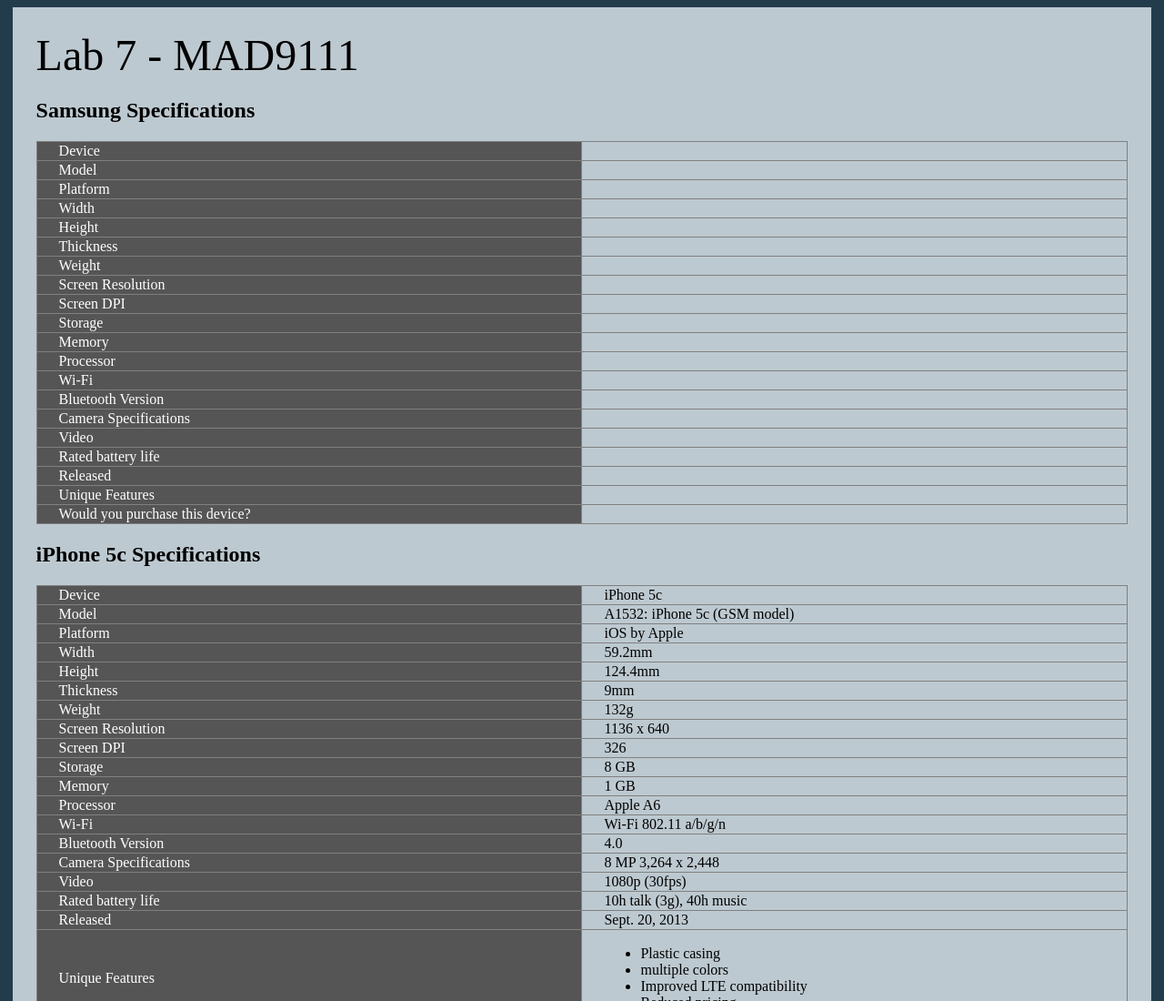
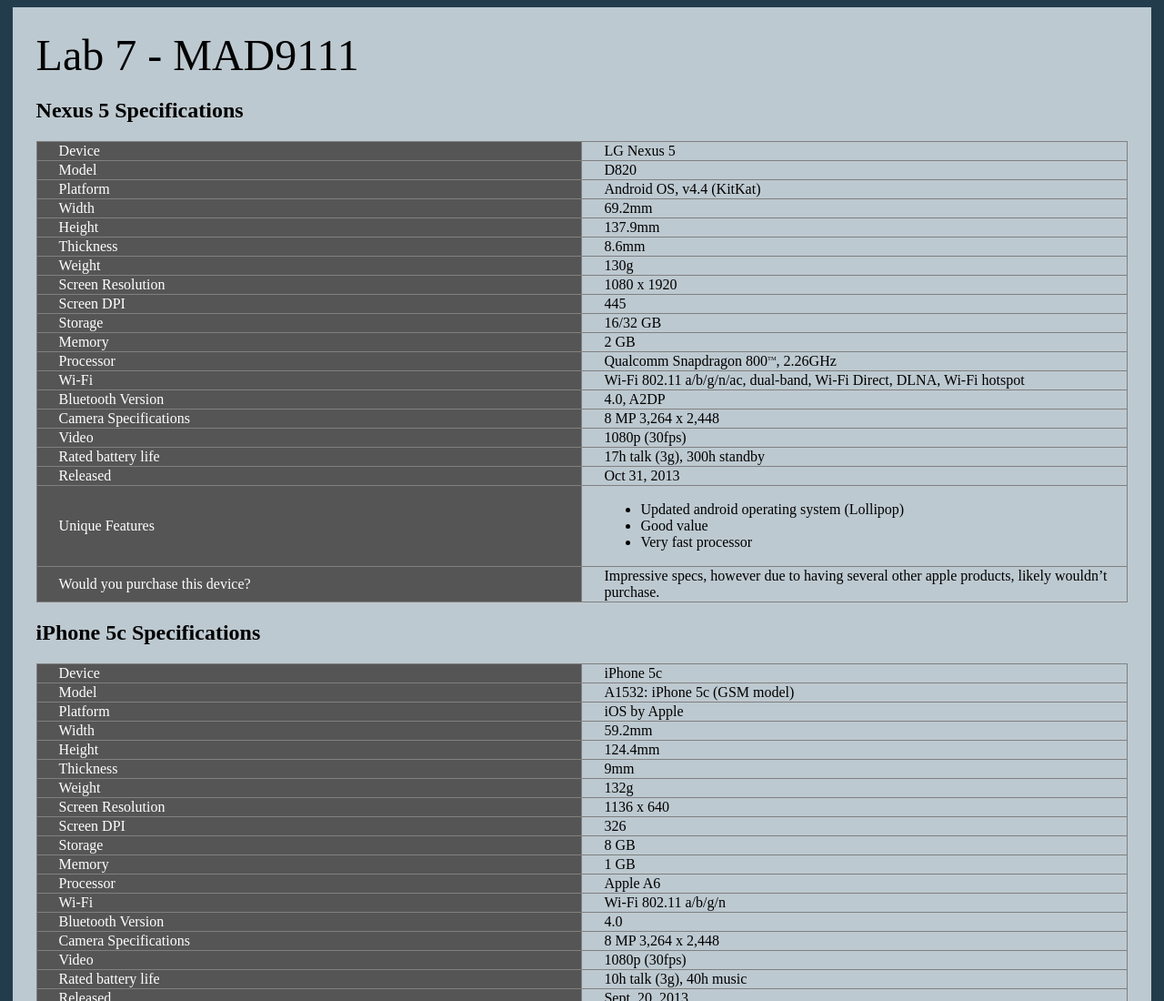
Before and after one commit to show0017/mad9111-lab7, a plain HTML site: page index.html in a window 1280 px wide. Shown: the top 1100 px of the page at 91% size. Drawn offline with Linux system fonts and the light colour scheme.

Commit message:
updated version
now with smaller tm

```diff
--- a/css/style.css
+++ b/css/style.css
@@ -29,3 +29,7 @@
 .table-device-info td:nth-child(2){
     padding-left: 2%;
 }
+
+.tmsmaller{
+    font-size: 0.4rem;
+}
--- a/index.html
+++ b/index.html
@@ -10,87 +10,91 @@
 <body>
     <div class="wrapper">
         <header>Lab 7 - MAD9111</header>
-        <h2>Samsung Specifications</h2>
+        <h2>Nexus 5 Specifications</h2>
         <table border="1" class="table-device-info">
             <tr>
              <td>Device</td>
-             <td></td>
+             <td>LG Nexus 5</td>
             </tr>
             <tr>
              <td>Model</td>
-             <td></td>
+             <td>D820</td>
             </tr>
             <tr>
              <td>Platform</td>
-             <td></td>
+             <td> Android OS, v4.4 (KitKat)</td>
             </tr>
             <tr>
              <td>Width</td>
-             <td></td>
+             <td>69.2mm</td>
             </tr>
             <tr>
              <td>Height</td>
-             <td></td>
+             <td>137.9mm</td>
             </tr>
             <tr>
              <td>Thickness</td>
-             <td></td>
+             <td>8.6mm</td>
             </tr>
             <tr>
              <td>Weight</td>
-             <td></td>
+             <td>130g </td>
             </tr>
             <tr>
              <td>Screen Resolution</td>
-             <td></td>
+             <td>1080 x 1920</td>
             </tr>
             <tr>
              <td>Screen DPI</td>
-             <td></td>
+             <td>445</td>
             </tr>
             <tr>
              <td>Storage</td>
-             <td></td>
+             <td>16/32 GB</td>
             </tr>
             <tr>
              <td>Memory</td>
-             <td></td>
+             <td>2 GB </td>
             </tr>
             <tr>
              <td>Processor</td>
-             <td></td>
+             <td>Qualcomm Snapdragon 800<sup class="tmsmaller">TM</sup>, 2.26GHz</td>
             </tr>
             <tr>
              <td>Wi-Fi</td>
-             <td></td>
+             <td>Wi-Fi 802.11 a/b/g/n/ac, dual-band, Wi-Fi Direct, DLNA, Wi-Fi hotspot</td>
             </tr>
             <tr>
              <td>Bluetooth Version</td>
-             <td></td>
+             <td>4.0, A2DP</td>
             </tr>
             <tr>
              <td>Camera Specifications</td>
-             <td></td>
+             <td>8 MP 3,264 x 2,448</td>
             </tr>
             <tr>
              <td>Video</td>
-             <td></td>
+             <td>1080p (30fps)</td>
             </tr>
             <tr>
              <td>Rated battery life</td>
-             <td></td>
+             <td>17h talk (3g), 300h standby</td>
             </tr>
             <tr>
              <td>Released</td>
-             <td></td>
+             <td>Oct 31, 2013</td>
             </tr>
             <tr>
              <td>Unique Features</td>
-             <td></td>
+             <td><ul>
+                 <li>Updated android operating system (Lollipop)</li>
+                 <li>Good value</li>
+                 <li>Very fast processor</li>
+             </ul></td>
             </tr>
             <tr>
              <td>Would you purchase this device?</td>
-             <td></td>
+             <td>Impressive specs, however due to having several other apple products, likely wouldn’t purchase.</td>
             </tr>
         </table>
 
```
